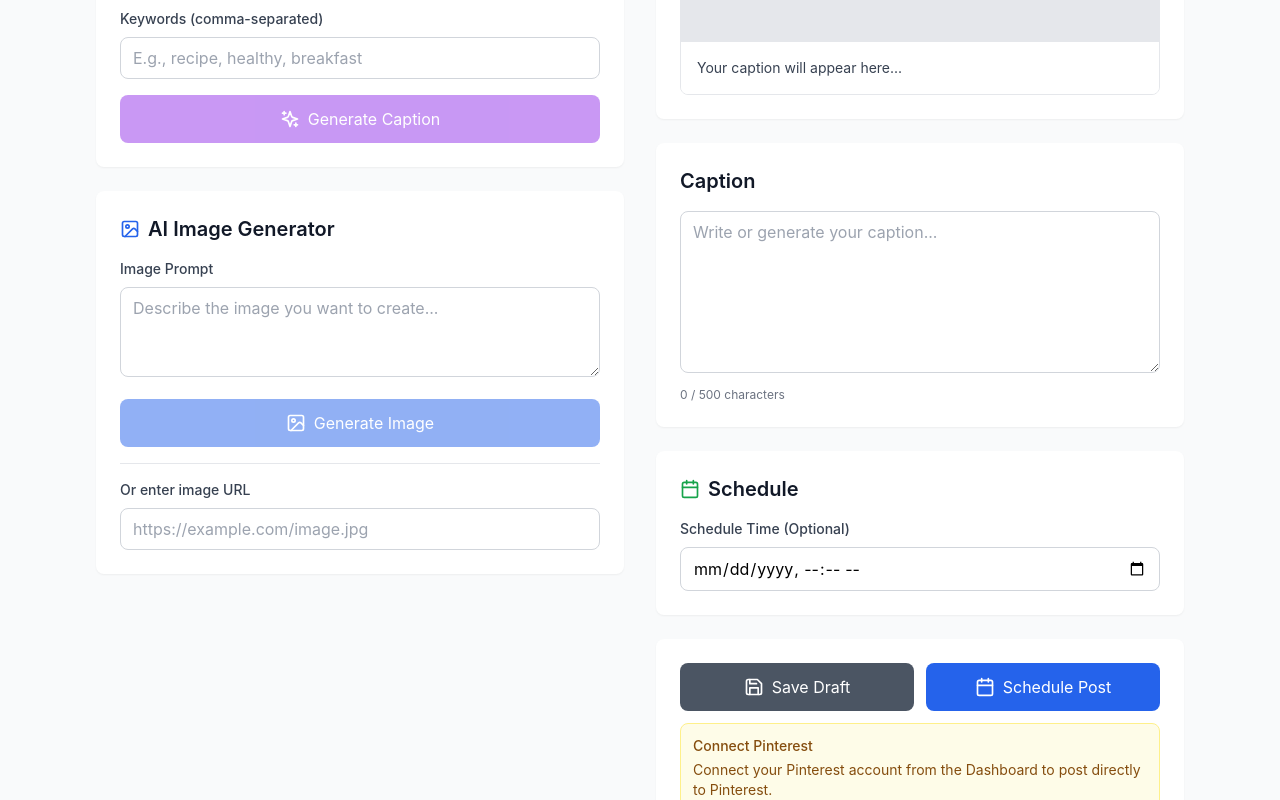
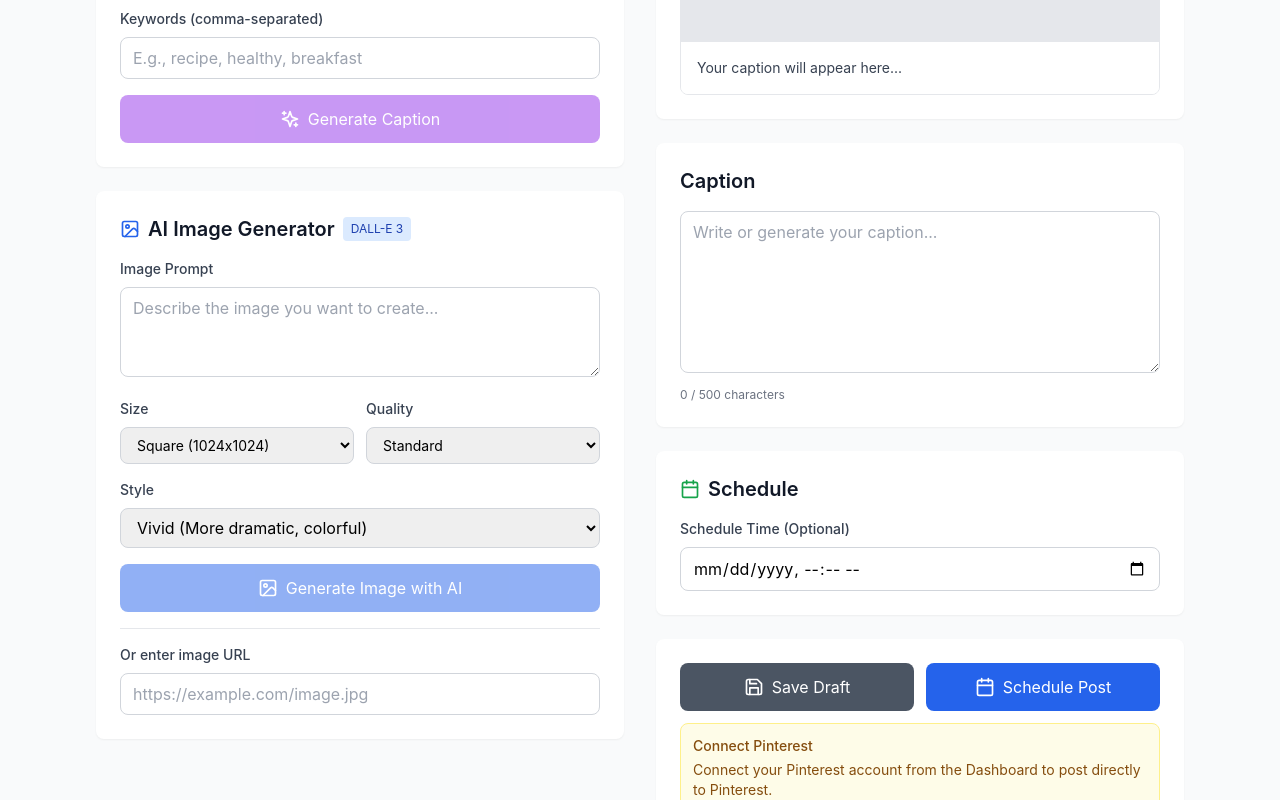
Before and after one commit to vkmindia80/Pinspire, a React (Vite) app in the folder frontend/: page /create in a window 1280 px wide. Shown: the part 479-1279 px from the top of the page. Built offline with nearby package versions, Linux system fonts and the light colour scheme; sample sign-in values are in the browser's storage.

Commit message:
auto-commit for 8e571629-fb42-40da-b82a-6ddc31c36179

```diff
--- a/frontend/src/components/PostCreator/PostCreator.js
+++ b/frontend/src/components/PostCreator/PostCreator.js
@@ -353,6 +353,7 @@ function PostCreator() {
             <div className="flex items-center space-x-2 mb-4">
               <ImageIcon className="h-5 w-5 text-blue-600" />
               <h2 className="text-xl font-semibold text-gray-900">AI Image Generator</h2>
+              <span className="text-xs bg-blue-100 text-blue-800 px-2 py-1 rounded">DALL-E 3</span>
             </div>
 
             <div className="space-y-4">
@@ -370,6 +371,48 @@ function PostCreator() {
                 />
               </div>
 
+              <div className="grid grid-cols-2 gap-3">
+                <div>
+                  <label className="block text-sm font-medium text-gray-700 mb-2">Size</label>
+                  <select
+                    className="w-full px-3 py-2 border border-gray-300 rounded-lg focus:outline-none focus:ring-2 focus:ring-pinterest-red text-sm"
+                    value={imageSettings.size}
+                    onChange={(e) => setImageSettings({ ...imageSettings, size: e.target.value })}
+                    data-testid="image-size-select"
+                  >
+                    <option value="1024x1024">Square (1024x1024)</option>
+                    <option value="1792x1024">Landscape (1792x1024)</option>
+                    <option value="1024x1792">Portrait (1024x1792)</option>
+                  </select>
+                </div>
+
+                <div>
+                  <label className="block text-sm font-medium text-gray-700 mb-2">Quality</label>
+                  <select
+                    className="w-full px-3 py-2 border border-gray-300 rounded-lg focus:outline-none focus:ring-2 focus:ring-pinterest-red text-sm"
+                    value={imageSettings.quality}
+                    onChange={(e) => setImageSettings({ ...imageSettings, quality: e.target.value })}
+                    data-testid="image-quality-select"
+                  >
+                    <option value="standard">Standard</option>
+                    <option value="hd">HD (Higher Quality)</option>
+                  </select>
+                </div>
+              </div>
+
+              <div>
+                <label className="block text-sm font-medium text-gray-700 mb-2">Style</label>
+                <select
+                  className="w-full px-3 py-2 border border-gray-300 rounded-lg focus:outline-none focus:ring-2 focus:ring-pinterest-red"
+                  value={imageSettings.style}
+                  onChange={(e) => setImageSettings({ ...imageSettings, style: e.target.value })}
+                  data-testid="image-style-select"
+                >
+                  <option value="vivid">Vivid (More dramatic, colorful)</option>
+                  <option value="natural">Natural (More realistic, subtle)</option>
+                </select>
+              </div>
+
               <button
                 onClick={handleGenerateImage}
                 disabled={generatingImage || !imagePrompt.trim()}
@@ -379,12 +422,12 @@ function PostCreator() {
                 {generatingImage ? (
                   <>
                     <Loader2 className="h-5 w-5 animate-spin" />
-                    <span>Generating...</span>
+                    <span>Generating with DALL-E 3...</span>
                   </>
                 ) : (
                   <>
                     <ImageIcon className="h-5 w-5" />
-                    <span>Generate Image</span>
+                    <span>Generate Image with AI</span>
                   </>
                 )}
               </button>
```
